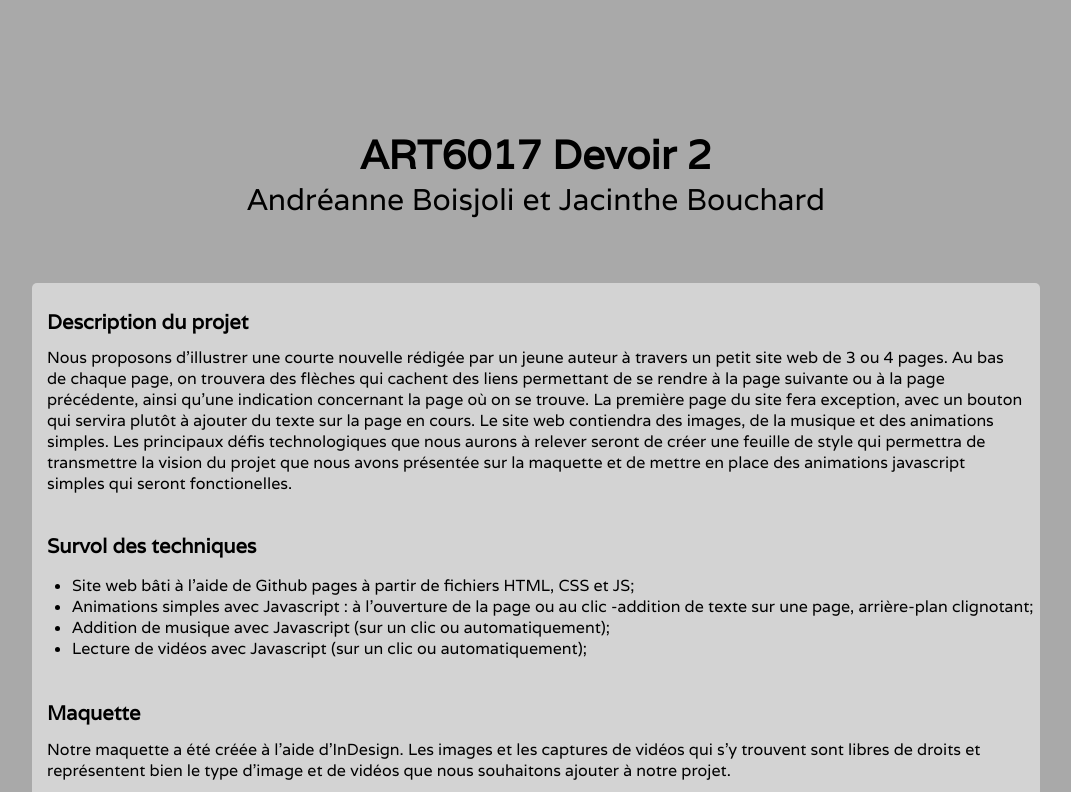
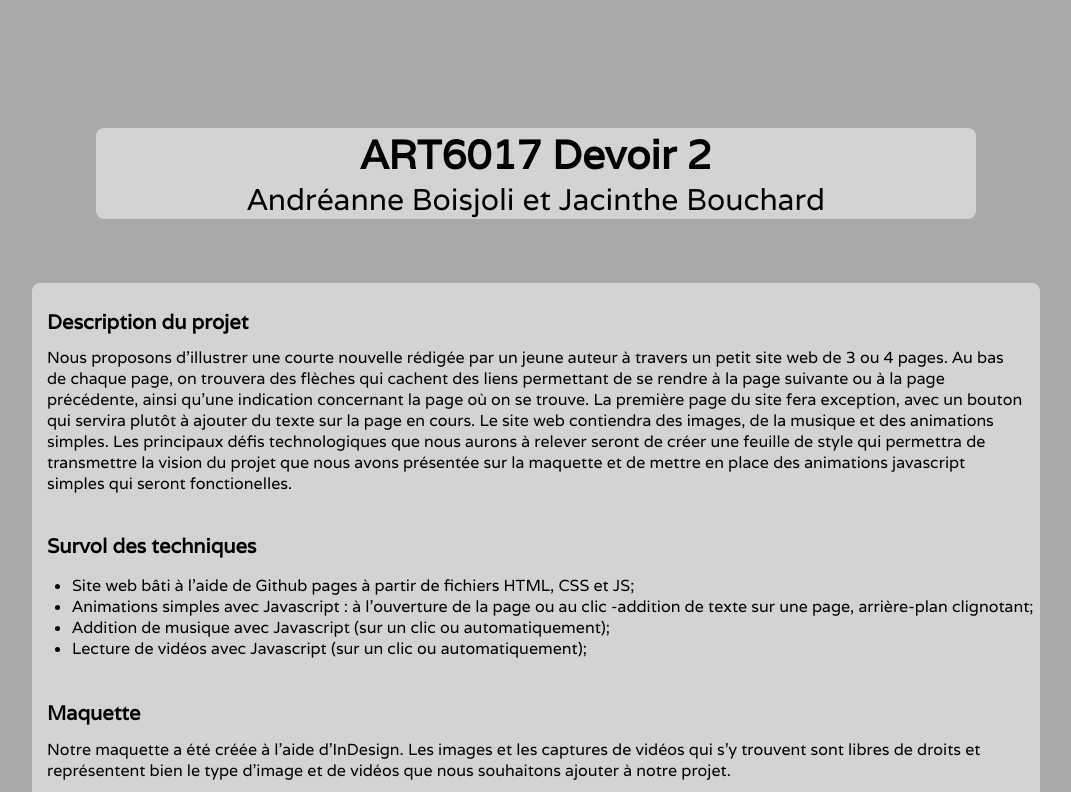
Before and after one commit to JacintheBouchard/ART6017-Devoir-2, a plain HTML site: page index.html in a window 1280 px wide. Shown: the top 792 px of the page, without its empty margins (104-1175 px from the left). Drawn offline with Linux system fonts and the light colour scheme.

Commit message:
Update style.css

```diff
--- a/style.css
+++ b/style.css
@@ -7,8 +7,14 @@ body {
     margin: 10vw;
     margin-top: 5vw;
     background-color: lightgray;
-    border-radius: 5px;
+    border-radius: 8px;
+}
 
+.contient-titres {
+    background-color: lightgray;
+    margin-right: 15vw;
+    margin-left: 15vw;
+    border-radius: 8px;
 }
 
 .Titre {
```
